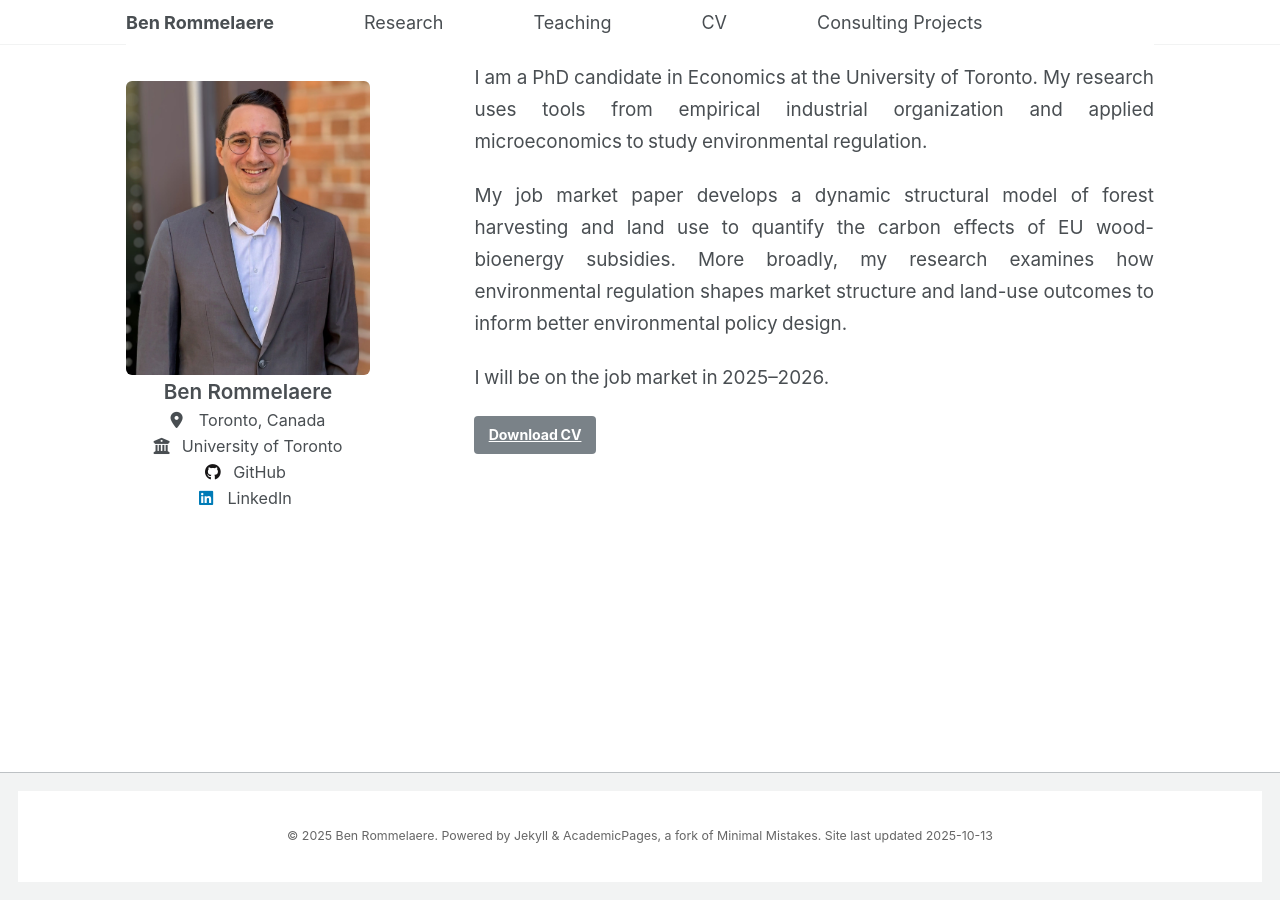
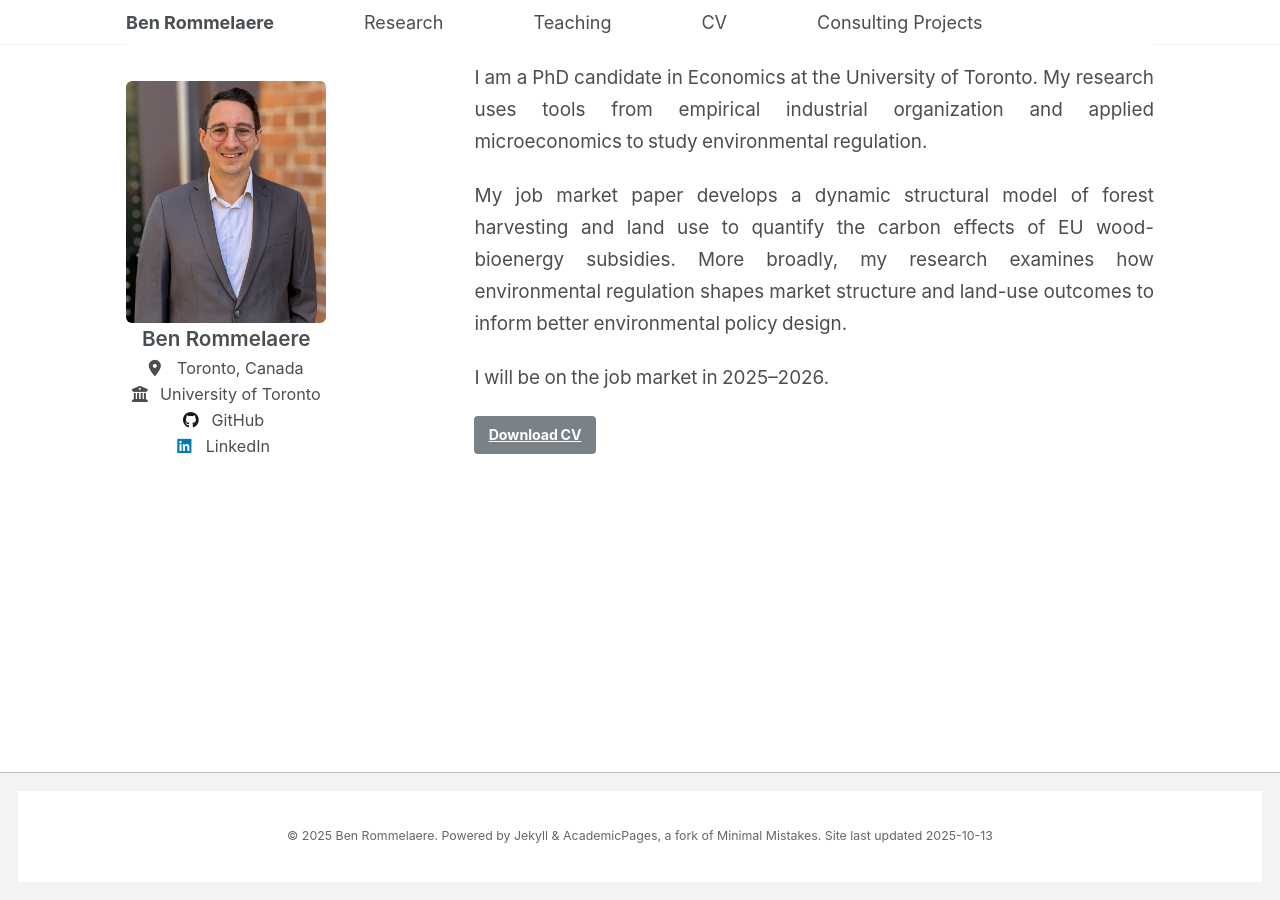
Before and after one commit to brommelaere/brommelaere.github.io, a Jekyll site: the page built from _pages/about.md, in a window 1280 px wide. Built offline with Jekyll 4.4.1, drawn with Linux system fonts in a browser that asks for light colours.

Commit message:
Update _sidebar.scss

```diff
--- a/_sass/layout/_sidebar.scss
+++ b/_sass/layout/_sidebar.scss
@@ -25,7 +25,7 @@
   }
 
   @include breakpoint($large) {
-    @include span(3 of 12);
+    @include span(2.5 of 12);
     opacity: 1;
     -webkit-transition: opacity 0.2s ease-in-out;
     transition: opacity 0.2s ease-in-out;
@@ -94,7 +94,7 @@
   }
 
   img {
-    max-width: 390px;
+    max-width: 350px;
     border-radius: 8px;
 
     @include breakpoint($large) {
```
